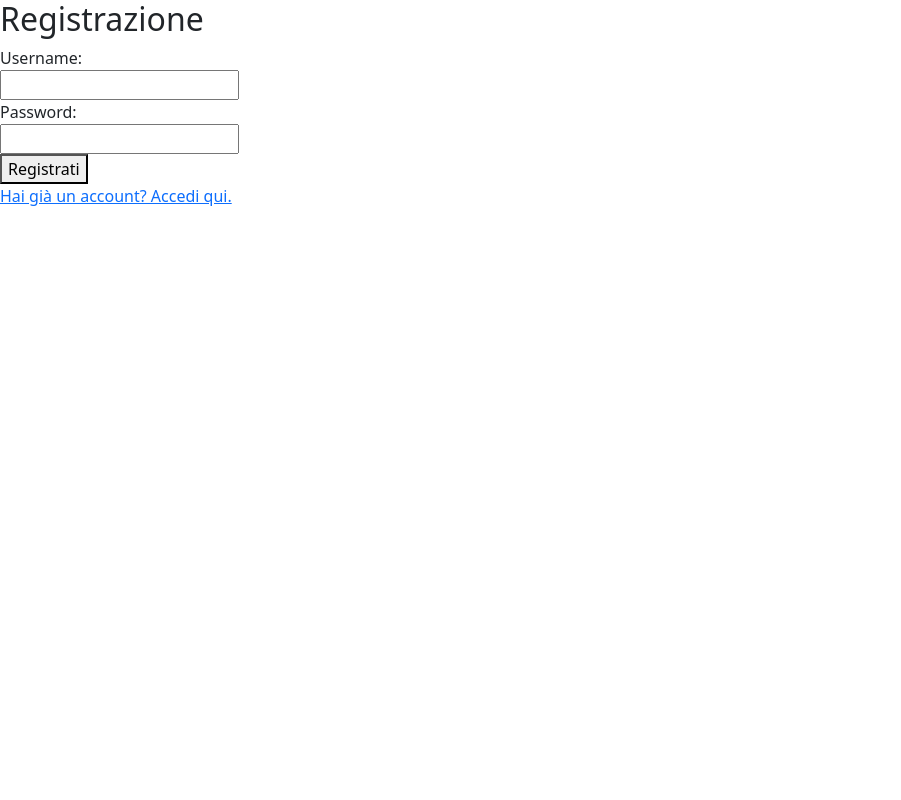
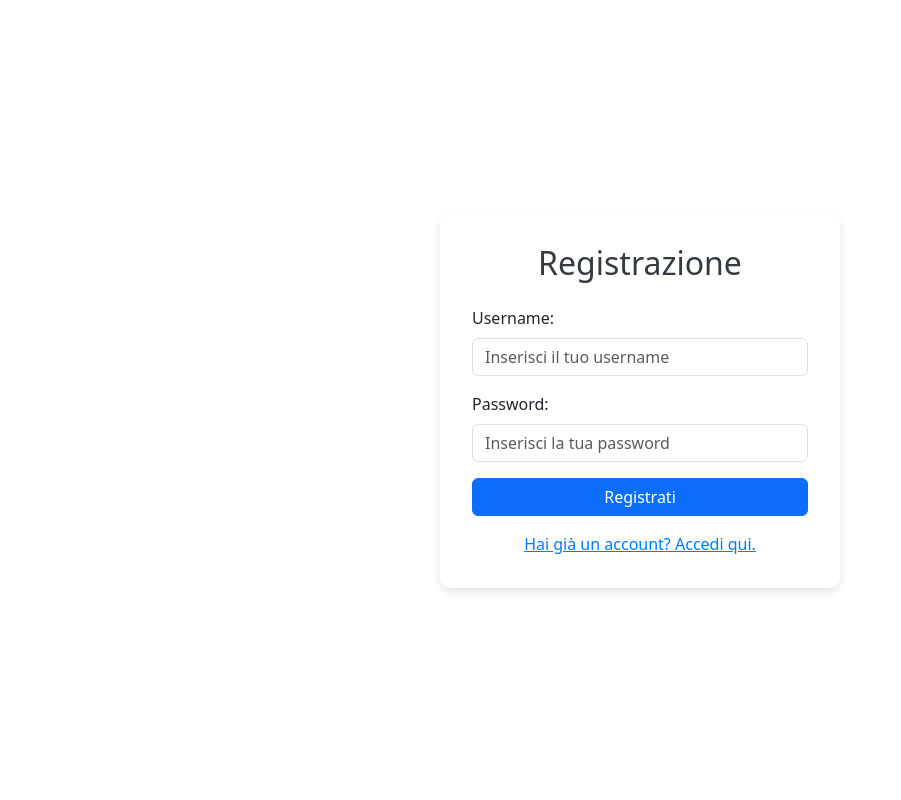
Before and after one commit to SantianaAlexander/Esercitazione_riepilogativa_1, a Flask app: template templates/register.html in a window 1280 px wide. Shown: the whole page, without its empty margins (0-901 px from the left). Run offline with Flask 3, Linux system fonts and the light colour scheme; the template is opened without the code that fills it, so the values that code supplies are empty; parts of the project's set-up code (start-up, migrations or seed data) failed here and were passed over.

Commit message:
Finito tutto

```diff
--- a/app.py
+++ b/app.py
@@ -2,37 +2,61 @@ from flask import Flask, render_template, redirect, url_for, request
 from flask_login import LoginManager, login_user, logout_user, login_required, current_user
 from flask_sqlalchemy import SQLAlchemy
 from flask_bcrypt import Bcrypt
-from models import Utenti
+from models import Utenti, db
 
+app = Flask(__name__)
 app.config['SQLALCHEMY_DATABASE_URI'] = 'sqlite:///utenti.db'
 app.config['SQLALCHEMY_TRACK_MODIFICATIONS'] = False
+app.config['SECRET_KEY'] = 'supersecretkey'
+
 db.init_app(app)
-with app.app_context():
-    db.create_all()
-
+bcrypt = Bcrypt(app)
 login_manager = LoginManager()
 login_manager.init_app(app)
 login_manager.login_view = 'login'
 
-from flask import Flask
-app = Flask(__name__)
+with app.app_context():
+    db.create_all()
+
+@login_manager.user_loader
+def load_user(user_id):
+    return Utenti.query.get(int(user_id))
 
 @app.route('/')
+def index():
+    return render_template('index.html')
+
+@app.route('/home')
 def home():
-    return render_template('index.html')
+    return render_template('home.html')
 
 @app.route('/register', methods=['GET', 'POST'])
 def register():
-    if request-methhod == 'POST':
+    if request.method == 'POST':
         username = request.form['username']
         hashed_password = request.form['password']
-        pw_hash = bcrypt.generate_password_hash(hashed_password, 10)
-        if Utenti.query.filter_by(username = username).fisrt():
+        pw_hash = bcrypt.generate_password_hash(hashed_password, 10).decode('utf-8')
+        if Utenti.query.filter_by(username = username).first():
             return render_template('register.html', error="Questo username è già in uso. Ritenta!")
-        new_user = User(username=username, hashed_password=pw_hash)
+        new_user = Utenti(username=username, hashed_password=pw_hash)
         db.session.add(new_user)
         db.session.commit()
-        return redirect(url_for('login'))
+        login_user(new_user)
+        return redirect(url_for('home'))
     return render_template('register.html', error=None)
+
+@app.route('/login', methods=['GET', 'POST'])
+def login():
+    if request.method == 'POST':
+        username = request.form['username']
+        password = request.form['password']
+        user = Utenti.query.filter_by(username=username).first()
+        if user and bcrypt.check_password_hash(user.hashed_password, password):
+            login_user(user)
+            return redirect(url_for('home'))
+        else:
+            return render_template('login.html', error="Credenziali non valide.")
+    return render_template('login.html', error=None)
+
 if __name__ == '__main__':
-    app.run(debug=True)
+    app.run(debug=True, port=5001)
--- a/models.py
+++ b/models.py
@@ -4,6 +4,6 @@ from flask_login import UserMixin
 db = SQLAlchemy()
 
 class Utenti(db.Model, UserMixin):
-    id_user = db.Column(db.Integer, primary_key=True)
+    id = db.Column(db.Integer, primary_key=True)
     username = db.Column(db.String(100), nullable=False)
-    hashed_password(db.String(100), nullable=False)
+    hashed_password = db.Column(db.String(100), nullable=False)
--- /dev/null
+++ b/static/css/register.css
@@ -0,0 +1,36 @@
+body {
+    background-color: #f8f9fa;
+    display: flex;
+    justify-content: center;
+    align-items: center;
+    min-height: 100vh;
+    margin: 0;
+}
+.form-container {
+    background-color: white;
+    padding: 2rem;
+    border-radius: 10px;
+    box-shadow: 0 4px 8px rgba(0, 0, 0, 0.1);
+    width: 100%;
+    max-width: 400px;
+}
+.form-container h2 {
+    text-align: center;
+    margin-bottom: 1.5rem;
+    color: #343a40;
+}
+.form-container p {
+    text-align: center;
+}
+.form-container .btn-primary {
+    width: 100%;
+}
+.form-container a {
+    display: block;
+    text-align: center;
+    margin-top: 1rem;
+    color: #007bff;
+}
+.form-container a:hover {
+    text-decoration: underline;
+}
--- a/static/css/style.css
+++ b/static/css/style.css
@@ -0,0 +1,10 @@
+body {
+    background: url('https://via.placeholder.com/1920x1080') no-repeat center center fixed;
+    background-size: cover;
+    height: 100vh;
+    margin: 0;
+    display: flex;
+    justify-content: center;
+    align-items: center;
+    color: white;
+}
--- a/templates/register.html
+++ b/templates/register.html
@@ -2,22 +2,32 @@
 <html>
     <head>
         <meta charset="UTF-8">
-        <link rel="stylesheet" href="../static/css/style.css">
+        <meta name="viewport" content="width=device-width, initial-scale=1.0">
+        <title>Register</title>
+        <link rel="stylesheet" href="../static/css/register.css">
         <link href="https://cdn.jsdelivr.net/npm/bootstrap@5.3.3/dist/css/bootstrap.min.css" rel="stylesheet" integrity="sha384-QWTKZyjpPEjISv5WaRU9OFeRpok6YctnYmDr5pNlyT2bRjXh0JMhjY6hW+ALEwIH" crossorigin="anonymous">
         <script src="https://cdn.jsdelivr.net/npm/bootstrap@5.3.3/dist/js/bootstrap.bundle.min.js" integrity="sha384-YvpcrYf0tY3lHB60NNkmXc5s9fDVZLESaAA55NDzOxhy9GkcIdslK1eN7N6jIeHz" crossorigin="anonymous"></script>
     </head>
    <body>
+      <div class="form-container">
          <h2>Registrazione</h2>
          {% if error %}
-      <p style="color: red;">{{ error }}</p>
+         <div class="alert alert-danger text-center" role="alert">
+             {{ error }}
+         </div>
          {% endif %}
          <form method="POST">
-         <label>Username:</label><br>
-         <input type="text" name="username" required><br>
-         <label>Password:</label><br>
-         <input type="password" name="password" required><br>
-         <button type="submit">Registrati</button>
+             <div class="mb-3">
+                 <label for="username" class="form-label">Username:</label>
+                 <input type="text" name="username" id="username" class="form-control" placeholder="Inserisci il tuo username" required>
+             </div>
+             <div class="mb-3">
+                 <label for="password" class="form-label">Password:</label>
+                 <input type="password" name="password" id="password" class="form-control" placeholder="Inserisci la tua password" required>
+             </div>
+             <button type="submit" class="btn btn-primary">Registrati</button>
          </form>
          <a href="{{ url_for('login') }}">Hai già un account? Accedi qui.</a>
+     </div>
    </body>
 </html>
```
Also changed, not shown: static/css/home.css (added, +16 -0 lines), static/css/login.css (added, +36 -0 lines), templates/home.html (added, +32 -0 lines), templates/index.html (+7 -15 lines), templates/login.html (+33 -0 lines), instance/utenti.db (added). Lines whose indentation alone changed are shown as unchanged.
